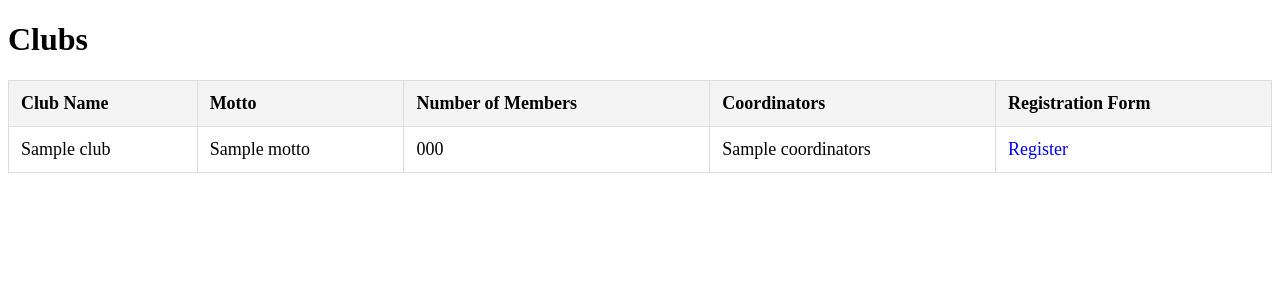
After one commit to likhita-maddala/CampusAcademicManagementPortal, a Django app: template CampusAcademicManagement/authentication/templates/authentication/clubs.html in a window 1280 px wide. The commit adds this page. Shown: the top 300 px of the page. Run offline with Django 5.2, Linux system fonts and the light colour scheme; the template is opened without the code that fills it: most values are stand-ins (such as "Sample title", 1, 10 or a date in 2020).

Commit message:
- added clubs page

```diff
--- /dev/null
+++ b/CampusAcademicManagement/authentication/templates/authentication/clubs.html
@@ -0,0 +1,63 @@
+<!DOCTYPE html>
+<html lang="en">
+  <head>
+    <meta charset="UTF-8" />
+    <meta name="viewport" content="width=device-width, initial-scale=1.0" />
+    <title>Clubs</title>
+    <style>
+      table {
+        width: 100%;
+        border-collapse: collapse;
+        margin: 20px 0;
+        font-size: 18px;
+        text-align: left;
+      }
+      th,
+      td {
+        padding: 12px;
+        border: 1px solid #ddd;
+      }
+      th {
+        background-color: #f4f4f4;
+      }
+      a {
+        color: blue;
+        text-decoration: none;
+      }
+      a:hover {
+        text-decoration: underline;
+      }
+    </style>
+  </head>
+  <body>
+    <h1>Clubs</h1>
+    <table>
+      <thead>
+        <tr>
+          <th>Club Name</th>
+          <th>Motto</th>
+          <th>Number of Members</th>
+          <th>Coordinators</th>
+          <th>Registration Form</th>
+        </tr>
+      </thead>
+      <tbody>
+        {% for club in club_details %}
+        <tr>
+          <td>{{ club.name }}</td>
+          <td>{{ club.motto }}</td>
+          <td>{{ club.number_of_members }}</td>
+          <td>{{ club.coordinators }}</td>
+          <td>
+            {% if club.registration_form_link %}
+            <a href="{{ club.registration_form_link }}" target="_blank"
+              >Register</a
+            >
+            {% else %} No Link Available {% endif %}
+          </td>
+        </tr>
+        {% endfor %}
+      </tbody>
+    </table>
+  </body>
+</html>
--- a/CampusAcademicManagement/authentication/templates/authentication/student_dashboard.html
+++ b/CampusAcademicManagement/authentication/templates/authentication/student_dashboard.html
@@ -68,13 +68,11 @@
   <body>
     <div class="sidebar">
       <h2>Campus Genius</h2>
-      <!-- Sidebar links (unchanged) -->
-      <a href="#">Dashboard</a>
       <a href="{% url 'student_profile' %}">My Profile</a>
       <a href="#">Curriculum</a>
       <a href="#">Attendance</a>
       <br />
-      <a href="#">Clubs</a>
+      <a href="{% url 'clubs' %}">Clubs</a>
       <a href="#">Achievements</a>
       <a href="{% url 'suggestion' %}">Suggestion</a>
       <a href="{% url 'event_registration' %}">Event Registration</a>
--- a/CampusAcademicManagement/authentication/urls.py
+++ b/CampusAcademicManagement/authentication/urls.py
@@ -10,4 +10,5 @@ urlpatterns = [
     path("announcements/", views.announcements_list, name="announcements"),
     path("event_registration/", views.event_registration, name="event_registration"),
     path("suggestions/", views.suggestion_view, name="suggestion"),
+    path("clubs/", views.clubs_page, name="clubs"),
 ]
```
Also changed, not shown: CampusAcademicManagement/authentication/views.py (+36 -16 lines).
